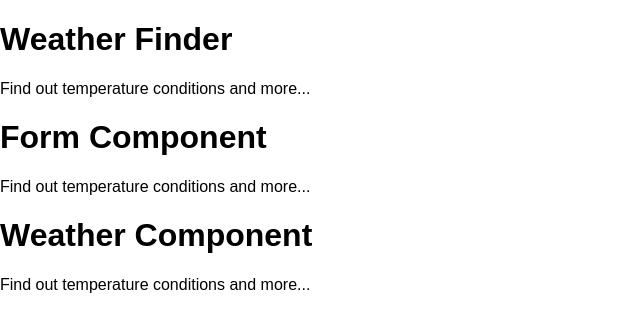
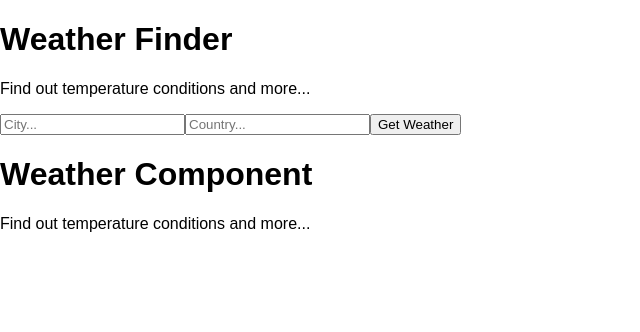
Before and after one commit to judekuti/React-Weather, a React (Create React App) app: page / in a window 1280 px wide. Shown: the top 332 px of the page, without its empty margins (0-640 px from the left). Built offline with nearby package versions, Linux system fonts and the light colour scheme.

Commit message:
Execute e.preventDefault() to stop SPA reload

```diff
--- a/src/App.js
+++ b/src/App.js
@@ -8,14 +8,18 @@
 
 class App extends React.Component {
 
-    getWeather = async () =>{
-        const api_call = await fetch(`http://api.wunderground.com/api/${API_Key}/conditions/q/TX/Dallas.json `)
+    getWeather = async (e) =>{
+        // Prevent full page refresh
+        e.preventDefault();
+        const api_call = await fetch(`http://api.wunderground.com/api/${API_Key}/conditions/q/TX/Dallas.json `);
+        const data = await api_call.json();
+        console.log(data);
     }
     render(){
         return (
             <div>
                 <Titles />
-                <Form />
+                <Form getWeather={this.getWeather}/>
                 <Weather />
 
             </div>
--- a/src/components/Form.js
+++ b/src/components/Form.js
@@ -3,12 +3,13 @@
 class Form extends React.Component {
     render() {
         return (
-            <div>
-            <h1> Form Component</h1>
-            <p> Find out temperature conditions and more...</p>
-            </div>
-            );
-    }
+            <form onSubmit={this.props.getWeather}>
+            <input type = "text" name ="city" placeholder ="City..."/>
+            <input type = "text" name ="country" placeholder ="Country..."/>
+            <button type="submit">Get Weather</button>
+            </form>
+
+    )}
 };
 
 export default Form
```
